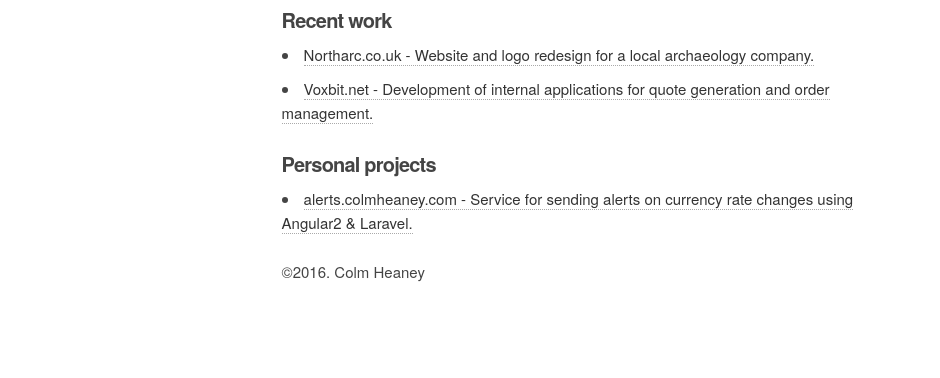
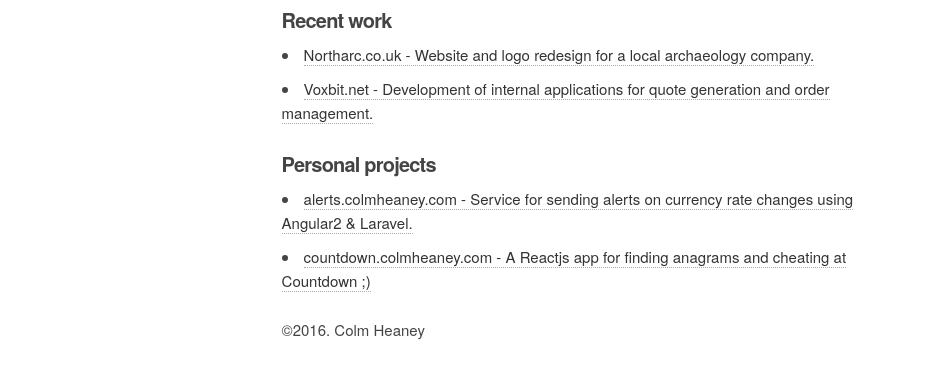
Before and after one commit to colmheaney/colmheaney.github.io, a plain HTML site: page index.html in a window 1280 px wide. Shown: the part 324-702 px from the top of the page, without its empty margins (128-1068 px from the left). Drawn offline with Linux system fonts and the light colour scheme.

Commit message:
adding link to coundown app

```diff
--- a/index.html
+++ b/index.html
@@ -50,6 +50,7 @@
           <h4>Personal projects</h4>
           <ul>
             <li><a href="https://alerts.colmheaney.com">alerts.colmheaney.com - Service for sending alerts on currency rate changes using Angular2 &amp; Laravel.</a></li>
+            <li><a href="http://countdown.colmheaney.com">countdown.colmheaney.com - A Reactjs app for finding anagrams and cheating at Countdown ;)</a></li>
           </ul>
           <ul>
             <!--<li><a href="http://farkle.colmheaney.com">farkle.colmheaney.com - A 2 player online version of the popular dice game. Websockets & Javascript.</a></li>-->
```
